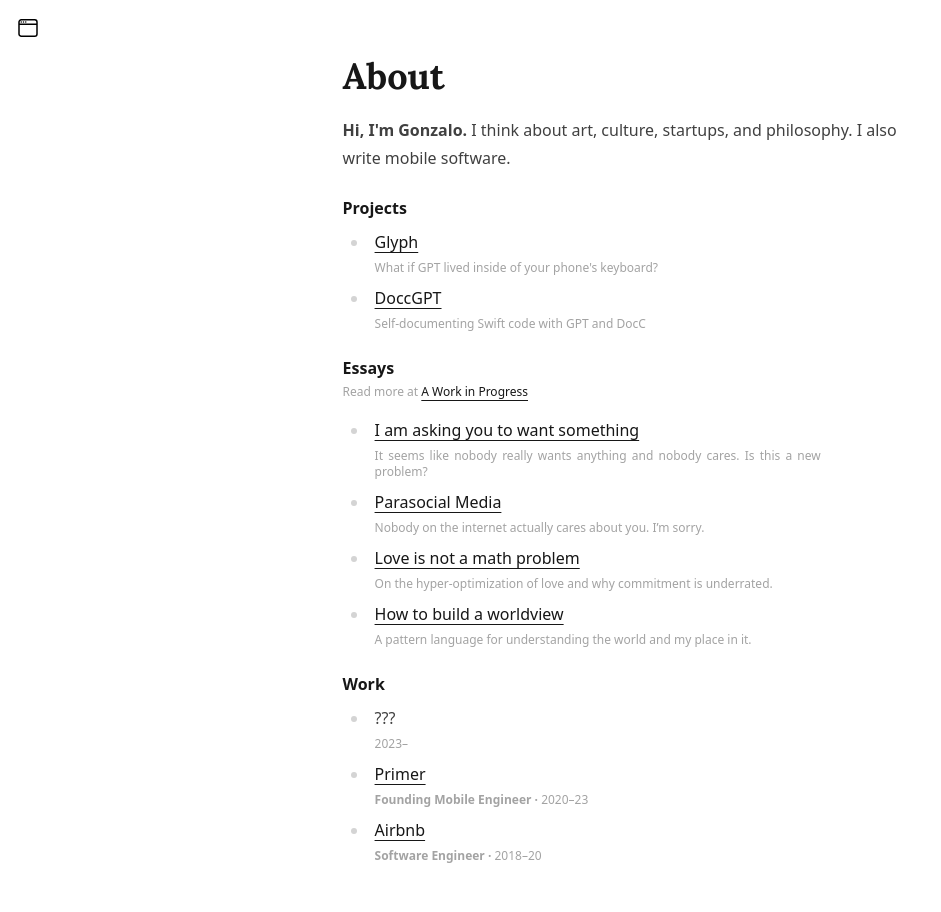
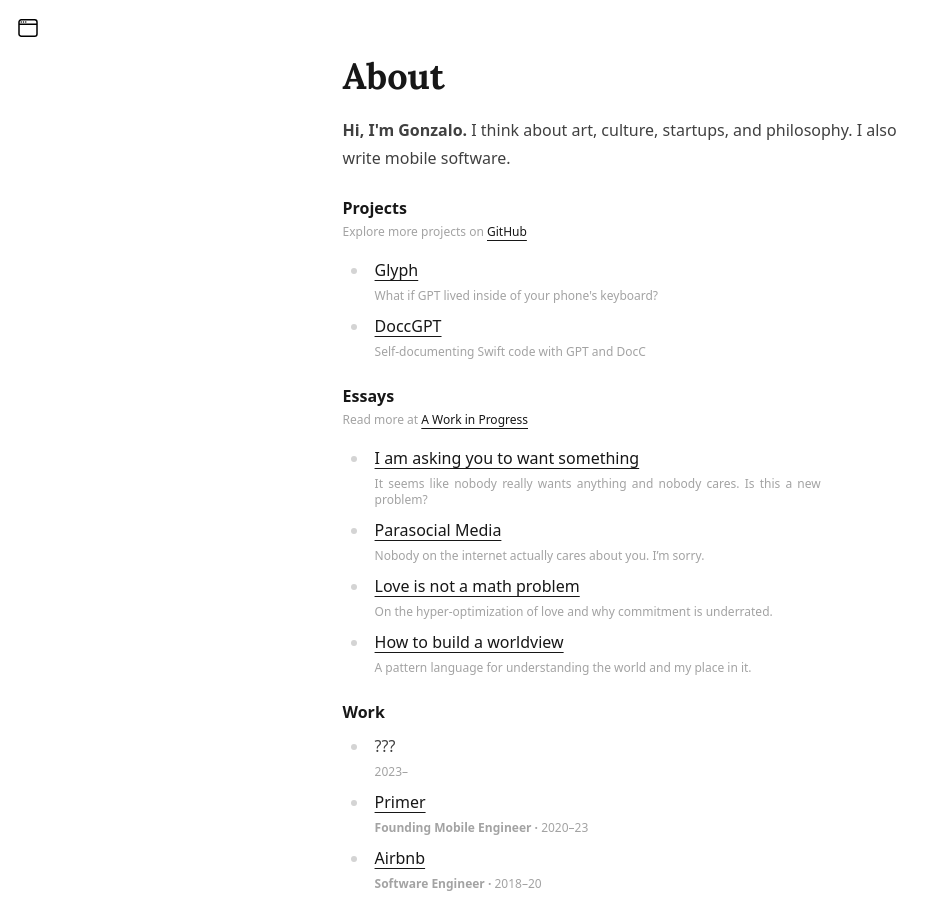
Before and after one commit to gonzalonunez/gonzalonunez.me, a Next.js app: page / in a window 1280 px wide. Shown: the whole page, without its empty margins (0-941 px from the left). Before the commit the page ends 884 px from the top, so only its background shows below. Built offline with nearby package versions, Linux system fonts and the light colour scheme.

Commit message:
Add GitHub subtitle

```diff
--- a/pages/index.js
+++ b/pages/index.js
@@ -68,7 +68,14 @@ export default function About() {
         <span className='font-semibold'>Hi, I'm Gonzalo.</span> I think about
         art, culture, startups, and philosophy. I also write mobile software.
       </p>
-      <ListItems title='Projects' items={projects} />
+      <ListItems title='Projects' items={projects}>
+        <div className='text-xs text-neutral-400 mt-[-4px] mb-[-4px]'>
+          Explore more projects on{' '}
+          <a href='https://github.com/gonzalonunez' target='_blank'>
+            GitHub
+          </a>
+        </div>
+      </ListItems>
       <ListItems title='Essays' items={essays}>
         <div className='text-xs text-neutral-400 mt-[-4px] mb-[-4px]'>
           Read more at{' '}
```
